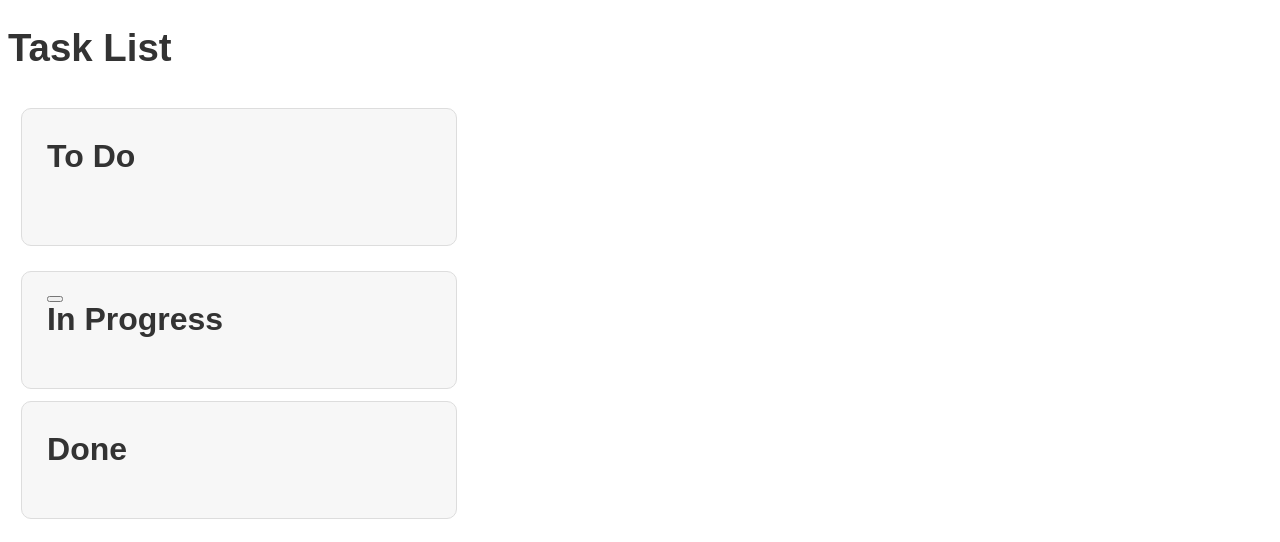
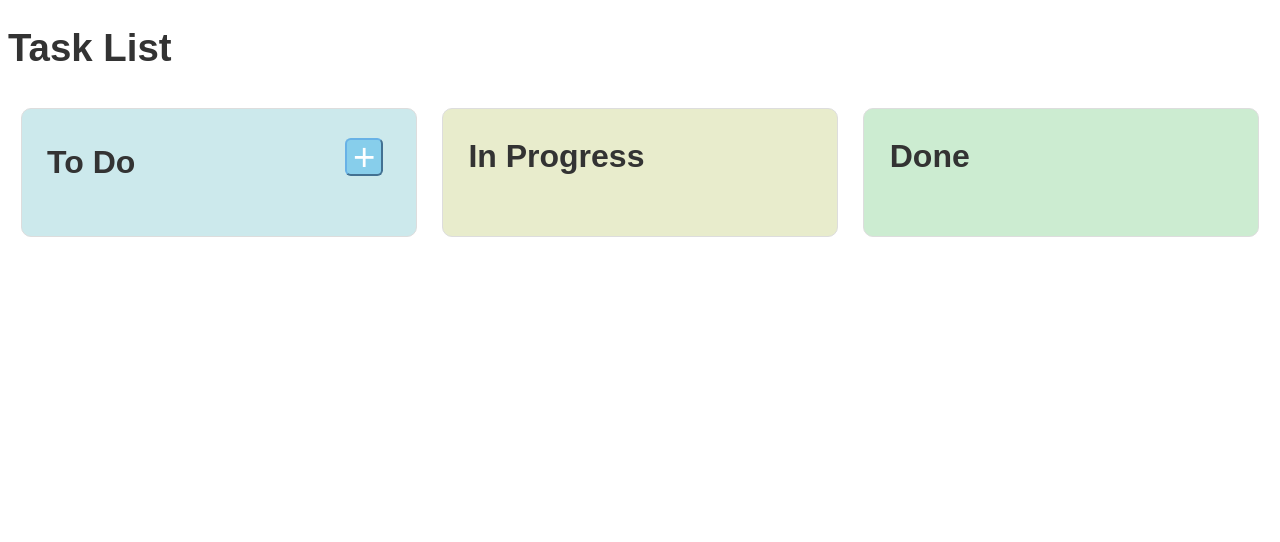
Before and after one commit to InOutLake/ToDo_app, a FastAPI app: page / in a window 1280 px wide. Shown: the top 542 px of the page. Run offline with FastAPI, Linux system fonts and the light colour scheme; parts of the project's set-up code (start-up, migrations or seed data) failed here and were passed over.

Commit message:
task creation implemented. P elem deletion bug

```diff
--- a/app/static/index.css
+++ b/app/static/index.css
@@ -22,13 +22,41 @@
     border-radius: 10px;
     margin: 1cqw;
 }
-.task-column h2 {
-    font-size: 2.5cqw;
+
+.task-column-header {
+    display: flex;
+    flex-direction: row;
+    justify-content: space-between;
+    align-items: center;
+}
+
+.task-column-header h2 {
+    font-size: 2.5vw;
     margin-top: 1%;
+    margin-right: 2%;
+    margin-bottom: 10%;
     font-family: Arial, sans-serif;
     color: #333;
     margin-bottom: 3cqh;
+}
 
+#create-task-button {
+    font-size: 3vw;
+    color: #fff;
+    padding: 0;
+    margin-bottom: 10%;
+    margin-top: 1%;
+    margin-right: 2%;
+    cursor: pointer;
+    align-self: center;
+    border-radius: 15%;
+    width: 3vw;
+    height: 3vw;
+    display: flex;
+    justify-content: center;
+    align-items: center;
+    background-color: #87CEEB;
+    border-color:#68B2E6
 }
 
 .task-cards {
@@ -68,6 +96,22 @@
     transform: translateY(-5px);
     box-shadow: 0 4px 8px rgba(0, 0, 0, 0.1);
     transition: 0.3s ease-out;
+}
+
+.task-card h3:empty::before {
+    content: "Task title";
+    color: #ccc;
+    font-style: italic;
+}
+
+.task-card p:empty::before {
+    content: "Task description";
+    color: #ccc;
+    font-style: italic;
+}
+
+.task-card:not(:focus) p:empty::before {
+    content: none;
 }
 
 .trash-dropbox {
@@ -110,7 +154,7 @@
         font-size: 5vw;
     }
 
-    .task-column h2 {
+    .task-column-header h2 {
         font-size: 4vw;
     }
 
--- a/app/templates/index.html
+++ b/app/templates/index.html
@@ -9,17 +9,23 @@
 <body>
     <h1>Task List</h1>
     <div class="task-columns">
-        <div class="task-column" id="To Do">
-            <h2>To Do</h2>
+        <div class="task-column" id="To Do" style="background-color: #cce9ec;">
+            <div class="task-column-header">
+                <h2>To Do</h2>
+                <button class="create-task-button" id="create-task-button" onclick="createTask(event)">+</button>
+            </div>
             <div class="task-cards" id="to-do-cards" ondrop="dropHandler(event)" ondragover="dragoverHandler(event)"></div>
-            <button class="create-task-button" id="create-task-button" onClik="createTask()"></div>
         </div>
-        <div class="task-column" id="In Progress">
-            <h2>In Progress</h2>
+        <div class="task-column" id="In Progress" style="background-color: #e8eccc;">
+            <div class="task-column-header">
+                <h2>In Progress</h2>
+            </div>
             <div class="task-cards" id="in-progress-cards" ondrop="dropHandler(event)" ondragover="dragoverHandler(event)"></div>
         </div>
-        <div class="task-column" id="Completed">
-            <h2>Done</h2>
+        <div class="task-column" id="Completed" style="background-color: #ccecd1;">
+            <div class="task-column-header">
+                <h2>Done</h2>
+            </div>
             <div class="task-cards" id="done-cards" ondrop="dropHandler(event)" ondragover="dragoverHandler(event)"></div>
         </div>
     </div>
```
Also changed, not shown: app/static/index.js (+38 -0 lines), README.md, tasks.db.
